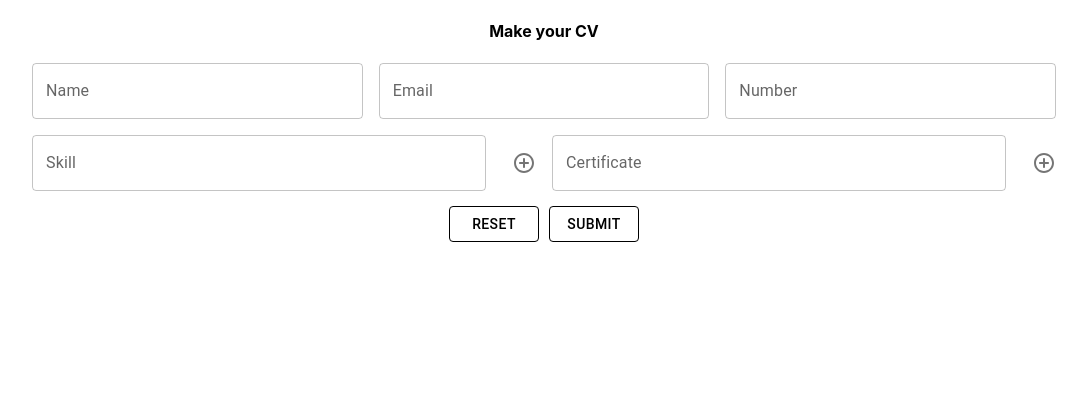
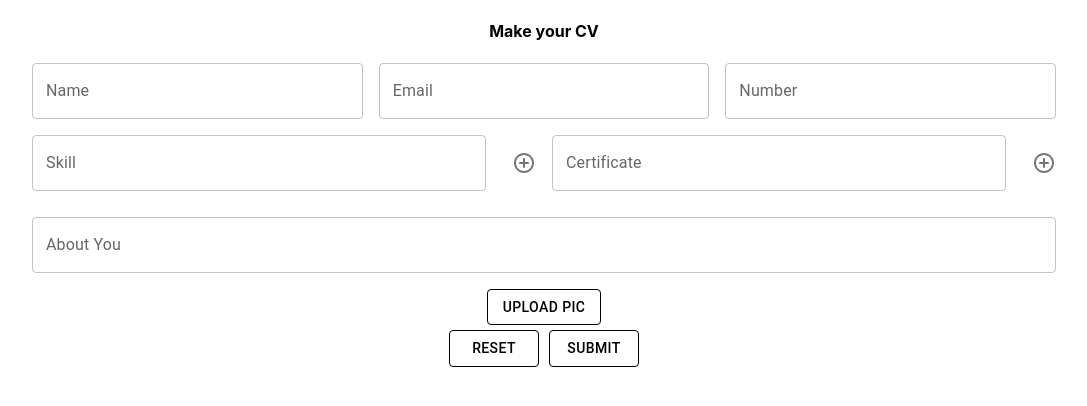
Before and after one commit to aks318/make-your-cv, a React (Create React App) app: page / in a window 1280 px wide. Shown: the top 406 px of the page, without its empty margins (96-1183 px from the left). Built offline with nearby package versions, Linux system fonts and the light colour scheme.

Commit message:
About field and image upload added

```diff
--- a/src/App.css
+++ b/src/App.css
@@ -32,3 +32,11 @@ p{
   margin: 0;
   color: red;
 }
+
+.img-div{
+  text-align: center;
+}
+
+.upload-btn{
+  border: 1px solid rgb(10, 10, 10);
+}
--- a/src/component/Form.js
+++ b/src/component/Form.js
@@ -1,5 +1,5 @@
 import { Field, FieldArray, Form, Formik } from 'formik'
-import React , {useEffect} from 'react'
+import React , {useEffect, useState} from 'react'
 import * as Yup from 'yup'
 import Grid from '@mui/material/Grid';
 import TextField from '@mui/material/TextField';
@@ -8,12 +8,14 @@ import RemoveCircleOutlineRoundedIcon from '@mui/icons-material/RemoveCircleOutl
 import Button from '@mui/material/Button';
 
 const InputForm = () => {
+    const [selectedImage , setSelectedImage] = useState(null)
     const initialValues = {
         name : "",
         number : "",
         email : "",
         skills : [""],
-        certificates : [""]
+        certificates : [""],
+        about : ""
     }
 
     const validationSchema = Yup.object({
@@ -25,7 +27,9 @@ const InputForm = () => {
                 .typeError('Please Enter Valid Number')
                 .required("Number Required")
                 .min(1000000000, "Please Enter Valid Number")
-                .max(9999999999, "Please Enter Valid Number")
+                .max(9999999999, "Please Enter Valid Number"),
+        about : Yup.string().required("You have to specify something about yourself."),
+
     })
   return (
     <Formik
@@ -128,6 +132,39 @@ const InputForm = () => {
                                 }}
                             </FieldArray>
                         </Grid>
+                        <Grid item xs={12}>
+                            <Field name = "about">
+                                {({field, form, meta}) => (
+                                    <TextField className='inputField' {...field} id="outlined-basic" label="About You"  variant="outlined"
+                                    multiline
+                                    />
+                                )}
+                            </Field>
+                            {touched.about && errors.about && <p>{errors.about}</p>}
+                        </Grid>
+                        <Grid item xs={12} className = "img-div">
+                                {selectedImage && (
+                                <div >
+                                <img alt="not fount" width="250px" height="300px" src={URL.createObjectURL(selectedImage)} />
+                                {/* <button onClick={()=>setSelectedImage(null)}>Remove</button> */}
+                                </div>
+                                )}
+                                <input
+                                style={{ display: 'none' }}
+                                id="raised-button-file"
+                                type="file"
+                                onChange={(event) => {
+                                    console.log(event.target.files[0]);
+                                    setSelectedImage(event.target.files[0]);
+                                    setFieldValue("file" , event.target.files[0])
+                                }}
+                                />
+                                <label htmlFor="raised-button-file">
+                                    <Button variant="outlined" color='inherit' component="span" >
+                                        Upload Pic
+                                    </Button>
+                                </label>
+                        </Grid>
                     </Grid>
                 </Form>
                 <div>
```
Also changed, not shown: cv_template_word_docx_photo.jpg (added).
